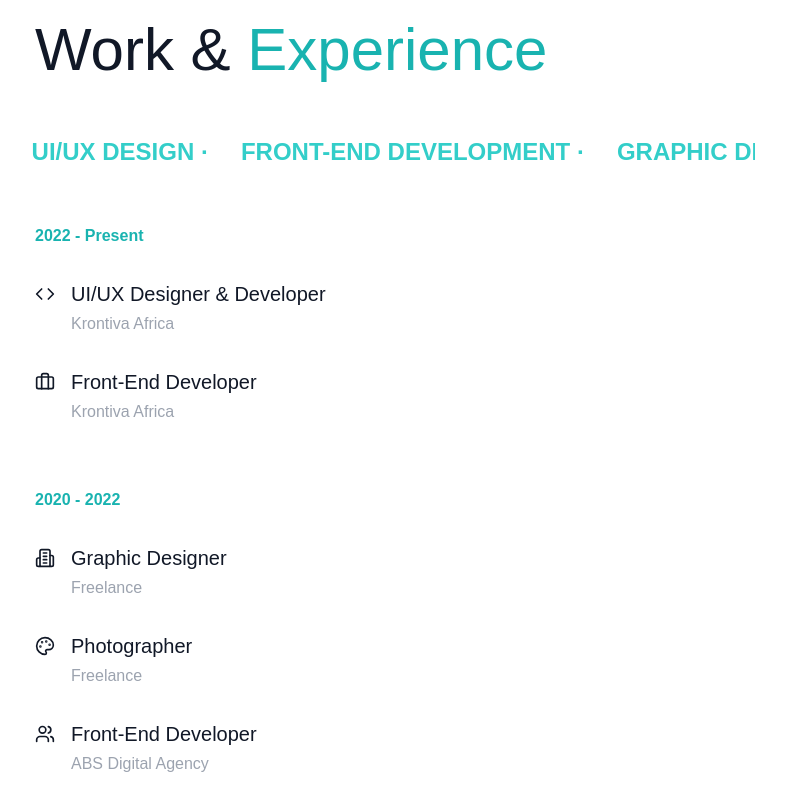
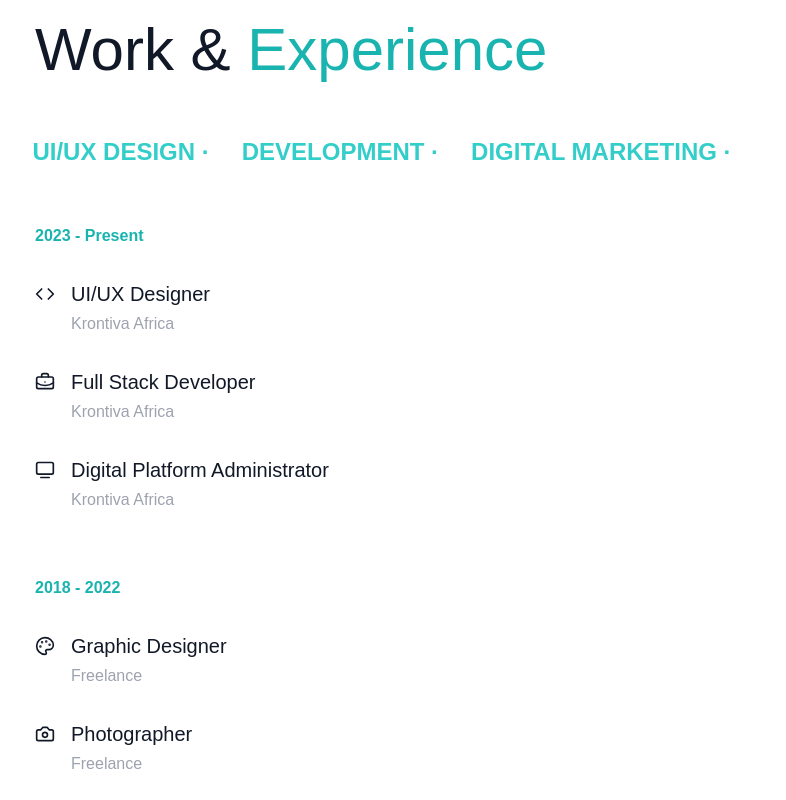
Before and after one commit to nanayawdev/nanayaw.dev, a React (Vite) app: page / in a window 1280 px wide. Shown: the part 3660-4460 px from the top of the page, without its empty margins (469-1255 px from the left). Built offline with nearby package versions, Linux system fonts and the light colour scheme; no server answers; the database is empty.

Commit message:
Update ScrollingBanner items and refactor Resume component: changed banner items to include 'DIGITAL MARKETING' and 'BRAND IDENTITY', updated experience periods and roles, and replaced icons for improved accuracy and consistency.

```diff
--- a/src/components/ui/ScrollingBanner.jsx
+++ b/src/components/ui/ScrollingBanner.jsx
@@ -5,7 +5,7 @@ import PropTypes from 'prop-types'
 import { motion } from "framer-motion"
 
 export default function ScrollingBanner({
-  items = ["UI/UX DESIGN", "DEVELOPMENT", "ICON DESIGN", "LOGO BRANDING"],
+  items = ["UI/UX DESIGN", "DEVELOPMENT", "DIGITAL MARKETING", "BRAND IDENTITY"],
   speed = 30,
   bgColor = "#000000", // Neon green color
   textColor = "#ffffff",
--- a/src/pages/Resume.jsx
+++ b/src/pages/Resume.jsx
@@ -1,41 +1,46 @@
 import { Badge } from "@/components/ui/badge";
-import { Briefcase, Code, Users, Palette, Building2 } from "lucide-react";
+import { BriefcaseBusiness, Code, Users, Palette, Camera, TvMinimal } from "lucide-react";
 import ScrollingBanner from "@/components/ui/ScrollingBanner";
 
 const Resume = () => {
   const experiences = [
     {
-      period: "2022 - Present",
+      period: "2023 - Present",
       active: true,
       roles: [
         {
-          title: "UI/UX Designer & Developer",
+          title: "UI/UX Designer",
           company: "Krontiva Africa",
           icon: <Code className="w-4 sm:w-5 h-4 sm:h-5 text-gray-900 dark:text-gray-100" />
         },
         {
-          title: "Front-End Developer",
+          title: "Full Stack Developer",
           company: "Krontiva Africa",
-          icon: <Briefcase className="w-4 sm:w-5 h-4 sm:h-5 text-gray-900 dark:text-gray-100" />
+          icon: <BriefcaseBusiness className="w-4 sm:w-5 h-4 sm:h-5 text-gray-900 dark:text-gray-100" />
+        },
+        {
+          title: "Digital Platform Administrator",
+          company: "Krontiva Africa",
+          icon: <TvMinimal className="w-4 sm:w-5 h-4 sm:h-5 text-gray-900 dark:text-gray-100" />
         }
       ]
     },
     {
-      period: "2020 - 2022",
+      period: "2018 - 2022",
       active: false,
       roles: [
         {
           title: "Graphic Designer",
           company: "Freelance",
-          icon: <Building2 className="w-4 sm:w-5 h-4 sm:h-5 text-gray-900 dark:text-gray-100" />
+          icon: <Palette className="w-4 sm:w-5 h-4 sm:h-5 text-gray-900 dark:text-gray-100" />
         },
         {
           title: "Photographer",
           company: "Freelance",
-          icon: <Palette className="w-4 sm:w-5 h-4 sm:h-5 text-gray-900 dark:text-gray-100" />
+          icon: <Camera className="w-4 sm:w-5 h-4 sm:h-5 text-gray-900 dark:text-gray-100" />
         },
         {
-          title: "Front-End Developer",
+          title: "Full Stack Developer",
           company: "ABS Digital Agency",
           icon: <Users className="w-4 sm:w-5 h-4 sm:h-5 text-gray-900 dark:text-gray-100" />
         }
@@ -53,11 +58,7 @@ const Resume = () => {
         Work & <span className="text-riptide-500">Experience</span>
       </h1>
 
-      <ScrollingBanner
-        items={["UI/UX DESIGN", "FRONT-END DEVELOPMENT", "GRAPHIC DESIGN", "PHOTOGRAPHY"]}
-        speed={25}
-        className="mb-8 sm:mb-12 -mx-4"
-      />
+      <ScrollingBanner className="mb-8 sm:mb-12 -mx-4" />
 
       <div className="relative w-full max-w-2xl">
         {experiences.map((exp) => (
```
